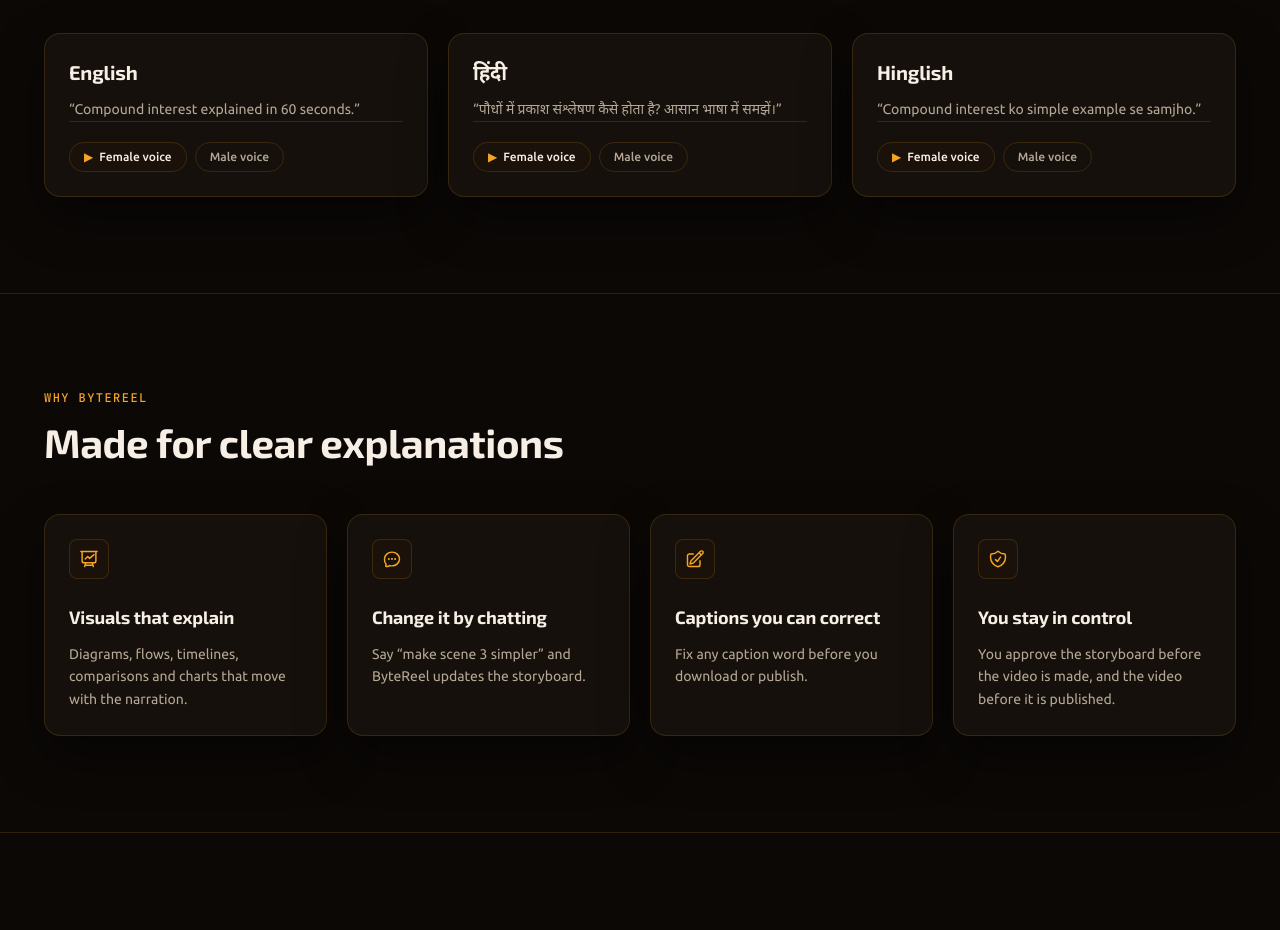
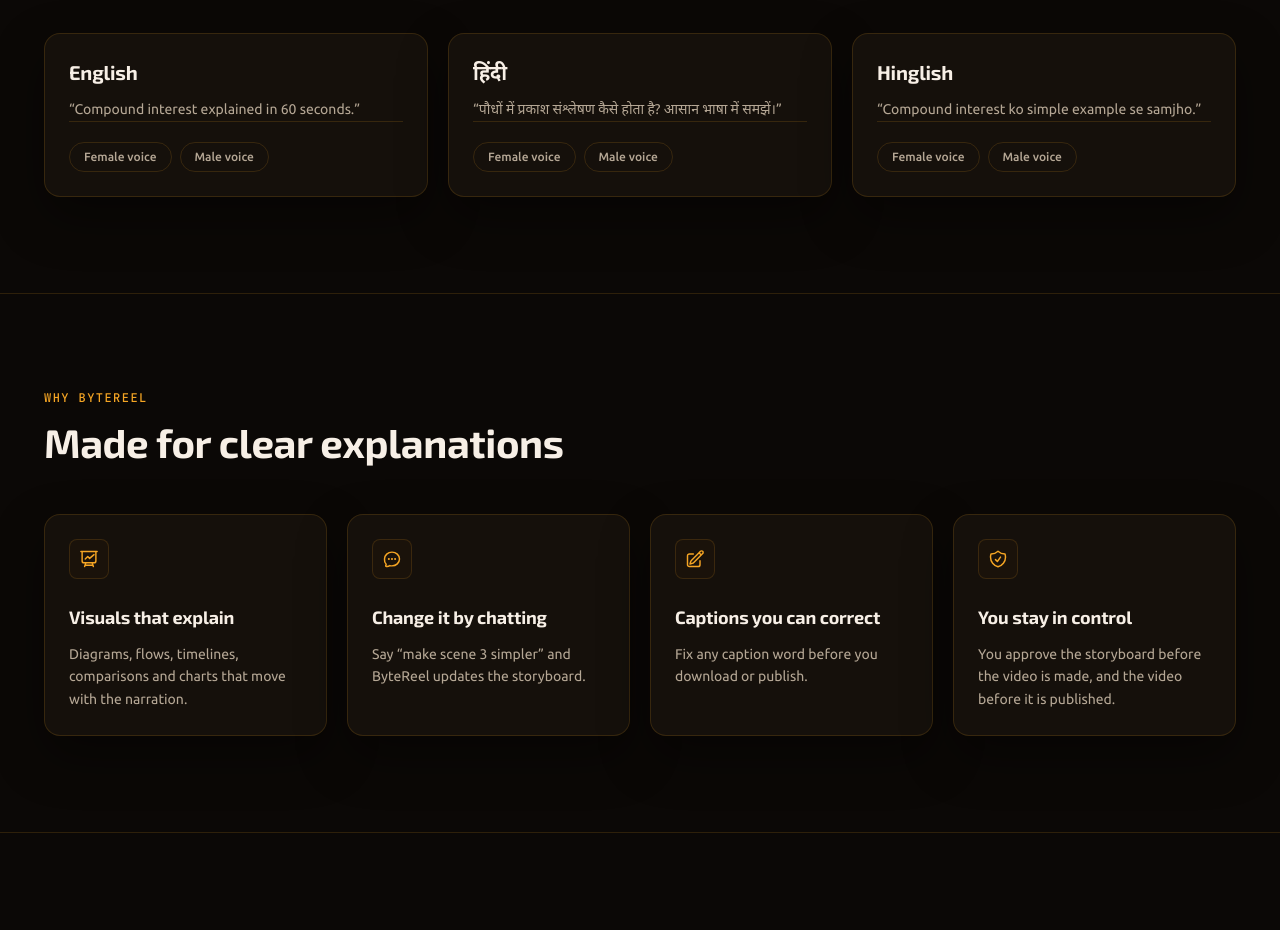
Before and after one commit to ankitsaini001/chronicles-video-ai, a Next.js app in the folder apps/web/: page / in a window 1280 px wide. Shown: the part 2360-3290 px from the top of the page. Built offline with nearby package versions, Linux system fonts and the light colour scheme.

Commit message:
F03: voice labels no longer look clickable; tidy examples and icon types

```diff
--- a/apps/web/components/home/sections.tsx
+++ b/apps/web/components/home/sections.tsx
@@ -52,7 +52,7 @@ export function HowItWorks() {
 
 const EXAMPLES = [
   { title: "The Water Cycle", language: "English", seconds: 64, image: "/examples/water-cycle.svg" },
-  { title: "बचत खाता बनाम FD", titleLang: "hi", language: "हिंदी", seconds: 72, image: "/examples/savings-vs-fd.svg" },
+  { title: "बचत खाता बनाम FD", lang: "hi", language: "हिंदी", seconds: 72, image: "/examples/savings-vs-fd.svg" },
   { title: "Opportunity cost kya hai?", language: "Hinglish", seconds: 68, image: "/examples/opportunity-cost.svg" },
   { title: "How UPI works", language: "English", seconds: 81, image: "/examples/how-upi-works.svg" },
 ] as const;
@@ -69,7 +69,7 @@ export function Examples() {
               <div className="relative aspect-[320/420] overflow-hidden rounded-xl border border-line bg-screen">
                 <Image src={ex.image} alt="" fill unoptimized className="object-cover" />
                 <span
-                  lang={ex.language === "हिंदी" ? "hi" : undefined}
+                  lang={"lang" in ex ? ex.lang : undefined}
                   className="absolute top-2.5 left-2.5 rounded-full bg-bg/80 px-2 py-0.5 font-mono text-[10px] uppercase tracking-[0.06em] text-text"
                 >
                   {ex.language}
@@ -78,7 +78,7 @@ export function Examples() {
                   {ex.seconds}s
                 </span>
               </div>
-              <h3 lang={"titleLang" in ex ? ex.titleLang : undefined} className="mt-4 px-1 font-display text-base font-bold">
+              <h3 lang={"lang" in ex ? ex.lang : undefined} className="mt-4 px-1 font-display text-base font-bold">
                 {ex.title}
               </h3>
               <p className="mt-1 px-1 pb-1 text-xs text-muted">Sample reel</p>
@@ -117,15 +117,15 @@ export function Languages() {
                 </p>
                 {/* Voice samples arrive in F13; until then these are labels, not buttons. */}
                 <div className="mt-auto flex flex-wrap gap-2 border-t border-line pt-5">
-                  <span className="inline-flex items-center gap-1.5 rounded-full border border-line bg-surface-2 px-3.5 py-1.5 text-xs font-medium text-text">
-                    <span aria-hidden="true" className="text-amber">
-                      ▶
+                  {/* Same muted style for both, with no amber ▶, so they don't look clickable (amber = clickable). */}
+                  {["Female voice", "Male voice"].map((voice) => (
+                    <span
+                      key={voice}
+                      className="inline-flex items-center rounded-full border border-line px-3.5 py-1.5 text-xs font-medium text-muted"
+                    >
+                      {voice}
                     </span>
-                    Female voice
-                  </span>
-                  <span className="inline-flex items-center rounded-full border border-line px-3.5 py-1.5 text-xs font-medium text-muted">
-                    Male voice
-                  </span>
+                  ))}
                 </div>
               </Card>
             </li>
@@ -138,16 +138,17 @@ export function Languages() {
 
 /* ---------- Why ByteReel ---------- */
 
-const ICONS: Record<string, string> = {
+const ICONS = {
   visuals:
     "M3.75 3v11.25A2.25 2.25 0 006 16.5h2.25M3.75 3h-1.5m1.5 0h16.5m0 0h1.5m-1.5 0v11.25A2.25 2.25 0 0118 16.5h-2.25m-7.5 0h7.5m-7.5 0l-1 3m8.5-3l1 3m0 0l.5 1.5m-.5-1.5h-9.5m0 0l-.5 1.5m.75-9l3-3 2.25 2.25L18 6.75",
   chat: "M8.625 12a.375.375 0 11-.75 0 .375.375 0 01.75 0zm0 0H8.25m4.125 0a.375.375 0 11-.75 0 .375.375 0 01.75 0zm0 0H12m4.125 0a.375.375 0 11-.75 0 .375.375 0 01.75 0zm0 0h-.375M21 12c0 4.556-4.03 8.25-9 8.25a9.764 9.764 0 01-2.555-.337A5.972 5.972 0 015.41 20.97a.75.75 0 01-.974-.94 3.754 3.754 0 00.56-1.748A8.17 8.17 0 013 12c0-4.556 4.03-8.25 9-8.25s9 3.694 9 8.25z",
   edit: "M16.862 4.487l1.687-1.688a1.875 1.875 0 112.652 2.652L10.582 16.07a4.5 4.5 0 01-1.897 1.13L6 18l.8-2.685a4.5 4.5 0 011.13-1.897l8.932-8.931zm0 0L19.5 7.125M18 14v4.75A2.25 2.25 0 0115.75 21H5.25A2.25 2.25 0 013 18.75V8.25A2.25 2.25 0 015.25 6H10",
   shield:
     "M9 12.75L11.25 15 15 9.75m-3-7.036A11.959 11.959 0 013.598 6 11.99 11.99 0 003 9.749c0 5.592 3.824 10.29 9 11.623 5.176-1.332 9-6.03 9-11.622 0-1.31-.21-2.571-.598-3.751h-.152c-3.196 0-6.1-1.248-8.25-3.285z",
-};
+} as const;
 
-const REASONS = [
+// Typed with the ICONS keys, so a mistyped icon name is a type error.
+const REASONS: { icon: keyof typeof ICONS; title: string; text: string }[] = [
   { icon: "visuals", title: "Visuals that explain", text: "Diagrams, flows, timelines, comparisons and charts that move with the narration." },
   { icon: "chat", title: "Change it by chatting", text: "Say “make scene 3 simpler” and ByteReel updates the storyboard." },
   { icon: "edit", title: "Captions you can correct", text: "Fix any caption word before you download or publish." },
```
